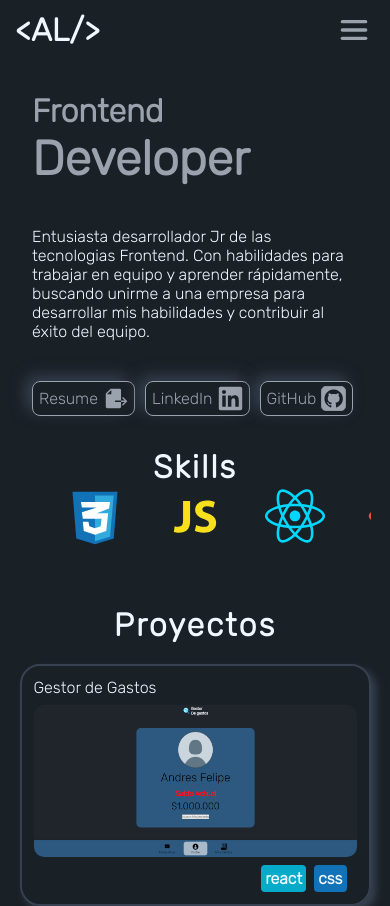
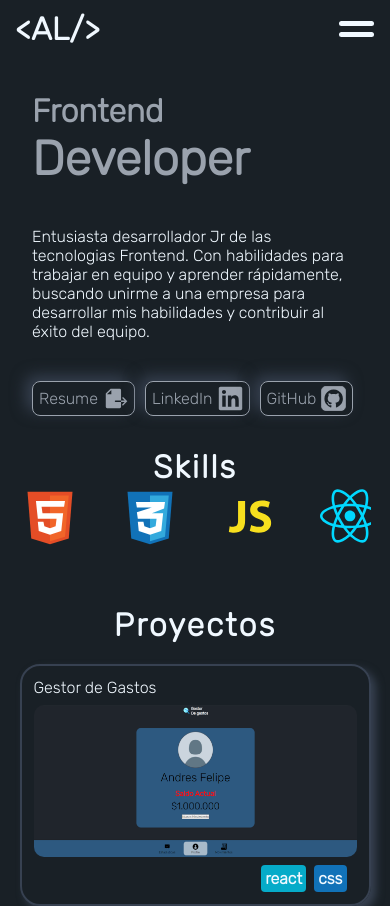
Before and after one commit to Laguilavo10/portafolio-personal, a React (Vite) app: page / in a window 390 px wide. Shown: the top 906 px of the page. Built offline with nearby package versions, Linux system fonts and the light colour scheme.

Commit message:
animacion X del header mobile

```diff
--- a/src/components/Header/index.jsx
+++ b/src/components/Header/index.jsx
@@ -19,12 +19,11 @@ export function Header() {
   return (
     <header className="header" id="header">
       <h1 className="header-name"></h1> {/*El texto se genera en CSS*/}
-      <img
-        src={generateImg("menu")}
-        alt=""
-        className="header-menu--burguer"
-        onClick={() => handleMenu(menuOpen)}
-      />
+      <div className="header-menu--burguer" onClick={() => handleMenu(menuOpen)}>
+        <div className={`${menuOpen && "line1"}`}></div>
+        <div className={`${menuOpen && "line2"}`}></div>
+      </div>
+
       <div className={`sections-links ${!menuOpen && "inactive"}`}>
         <a href="#aboutMe">{lang.header.link1}</a>
         <a href="#projects">{lang.header.link2}</a>
@@ -33,9 +32,6 @@ export function Header() {
           <option value="ES">ES</option>
           <option value="EN">EN</option>
         </select>
-        <button onClick={() => handleMenu(menuOpen)} className="btn-closeNav">
-          <img src={generateImg("close")} alt="" />
-        </button>
       </div>
     </header>
   )
--- a/src/styles/AboutMe.css
+++ b/src/styles/AboutMe.css
@@ -1,18 +1,17 @@
 .about-me{
   display: grid;
   margin: 2rem;
-  grid-template-columns: 60% 40%;
+  grid-template-columns: 1fr 1fr;
   padding-top: 60px;
   height: 100%;
-  /* gap: 60px; */
+  gap: 60px;
+
 }
 
 .about-me--info{
   display: flex;
   flex-direction: column;
   justify-content:space-evenly;
-
-
 }
 
 .about-me--info > h1{
@@ -37,6 +36,7 @@
   box-shadow: 0px 100px 190px var(--input-color);
   object-fit: contain;
 }
+
 .about-me--redirects{
   display: flex;
   gap: 10px;
--- a/src/styles/Contact.css
+++ b/src/styles/Contact.css
@@ -29,5 +29,10 @@
 
 .contact-links > a > img{
   width: 100%;
+}
 
+@media (max-width:400px) {
+  .contact-container{
+    margin: 10px;
+  }
 }
--- a/src/styles/Header.css
+++ b/src/styles/Header.css
@@ -35,6 +35,38 @@
 }
 
 @media (max-width:530px) {
+  .header-menu--burguer {
+    display: flex;
+    flex-direction: column;
+    justify-content: space-evenly;
+    width: 35px;
+    height: 30px;
+    cursor: pointer;
+    z-index: 100;
+    position: relative;
+  }
+  .header-menu--burguer > div{
+    width: 100%;
+    height: 5px;
+    background-color: aliceblue;
+    border-radius: 20px;
+    transition: all .7s ease;
+  }
+
+  .line1{
+    position: absolute;
+    top: 0;
+    transform: translate3d(0px, 12px, 0px) scale3d(1, 1, 1) rotateX(0deg) rotateY(0deg) rotateZ(45deg) skew(0deg, 0deg);
+    transition: all .7s ease;
+  }
+
+  .line2{
+    position: absolute;
+    bottom: 0;
+    transform: translate3d(0px, -12px, 0px) scale3d(1, 1, 1) rotateX(0deg) rotateY(0deg) rotateZ(-45deg) skew(0deg, 0deg);
+    transition: all .7s ease;
+  }
+
   .sections-links{
     border: 2px solid var(--text-grey-color);
     border-bottom-left-radius: 10px;
@@ -51,14 +83,15 @@
     gap: 40px;
     background-color: var(--background-color);
   }
+
   .header-name::after{
     content: "<AL/>";
   }
-  .header-menu--burguer{
+  /* .header-menu--burguer{
     display: flex;
     width: 40px;
     cursor: pointer;
-  }
+  } */
   .inactive{
     display: none;
   }
--- a/src/styles/Skills.css
+++ b/src/styles/Skills.css
@@ -21,3 +21,9 @@
   width: 60px;
   height: 60px;
 }
+
+@media (max-width:520px) {
+  .skills-list{
+    justify-content: flex-start;
+  }
+}
```
